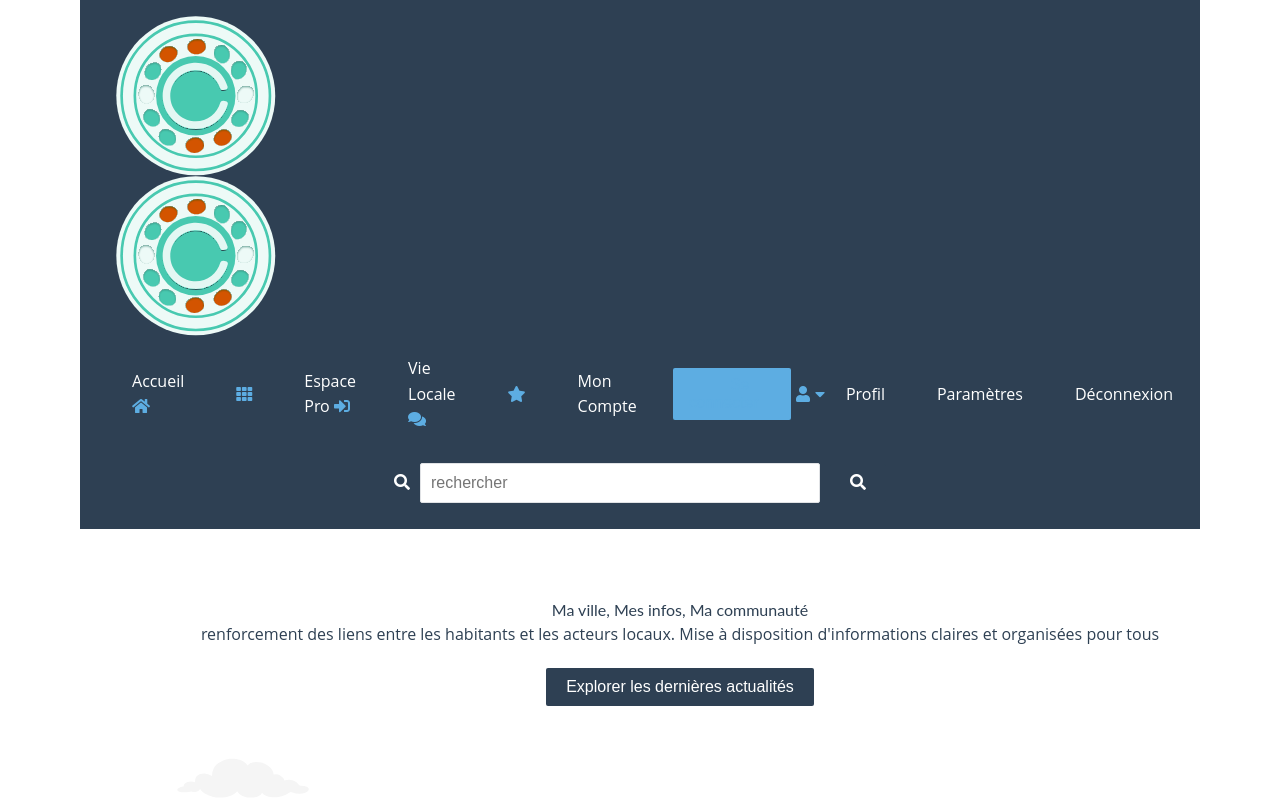
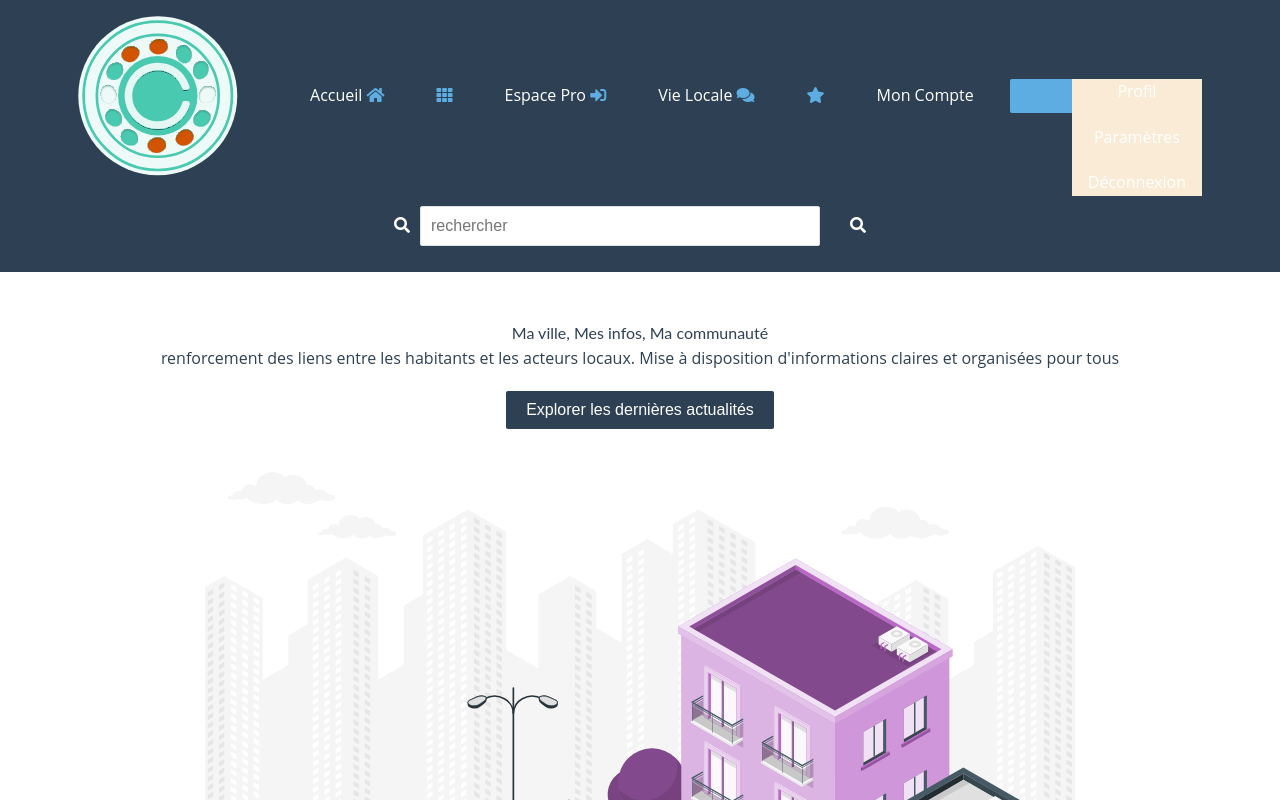
Before and after one commit to seliegarrigues/PauConnect_front, a plain HTML site: page index.html in a window 1280 px wide. Shown: the top 800 px of the page. Drawn offline with Linux system fonts and the light colour scheme.

Commit message:
modification du header

```diff
--- a/index.html
+++ b/index.html
@@ -51,7 +51,7 @@
   </head>
 
   <body>
-    <div class="container">
+
       <header role="banner">
         <div class="container header">
           <div class="logo-nav-wrapper">
@@ -73,11 +73,8 @@
                     srcset="asset/logo-small.jpg 600w"
                     sizes="600px"
                   />
+
                   <img
-                    id="logo-blanc"
-                    src="asset/logo-blanc.svg"
-                    alt="logo PauConnect fond sombre "
-                  /><img
                     id="logo-black"
                     src="asset/LOGO-black.svg"
                     alt="logo PauConnect  fond clair"
@@ -125,7 +122,8 @@
                   >Mon Compte
                   </a>
               </li>
-              <li class="dropdown">
+
+              <li >
                 <button class="btn-connexion" type="button" aria-label="Se connecter">
                   <a href="login.html"
                     ><span class="ghost">Se connecter</span></a
@@ -133,13 +131,16 @@
                 </button>
                 <span><i class="fas fa-user" id="user"></i></span>
                 <span><i class="fas fa-caret-down"></i></span>
-                <ul class="dropdown-menu">
+                </li>
+
+
+            </ul>
+            <div class="dropdown-menu">
+                <ul >
                   <li><a href="#">Profil</a></li>
                   <li><a href="#">Paramètres</a></li>
                   <li><a href="#">Déconnexion</a></li>
-                </ul>
-              </li>
-            </ul>
+                </ul></div>
           </nav>
         </div>
         <!-- champs de recherche -->
@@ -163,7 +164,8 @@
           </div>
         </div>
       </header>
-      <main>
+
+      <main class="container">
         <!-- Section Hero -->
 
         <section id="hero">
@@ -790,6 +792,7 @@
           </div>
         </section>
       </main>
+
       <!-- FOOTER -->
       <footer>
         <div class="container footer" id="footer">
@@ -896,6 +899,6 @@
           </div>
         </div>
       </footer>
-    </div>
+
   </body>
 </html>
--- a/style.css
+++ b/style.css
@@ -141,9 +141,6 @@ body {
   font-family: "Open Sans", sans-serif;
   line-height: 1.6;
   color: #2e4053;
-  max-width: 1200px;
-  margin: 0 auto;
-  padding: 0 20px;
 }
 
 h1,
@@ -244,14 +241,13 @@ header {
   box-sizing: border-box;
   flex-direction: column;
 }
-.container header {
+header .container {
   display: flex;
   align-items: center;
   width: 100%;
   justify-content: space-around;
 }
 .logo-nav-wrapper {
-  width: 100%;
   display: flex;
   justify-content: space-between;
   align-items: center;
@@ -266,7 +262,10 @@ header {
 }
 
 nav {
+  position: relative;
   display: flex;
+  height: fit-content;
+  justify-content: center;
 }
 
 nav ul {
@@ -288,6 +287,17 @@ nav ul li h5 {
 
 nav ul li span {
   color: #5dade2;
+}
+.dropdown-menu {
+  background-color: antiquewhite;
+  position: absolute;
+  top: 0;
+  right: 0;
+}
+.dropdown-menu ul {
+  display: flex;
+  flex-direction: column;
+  align-items: center;
 }
 
 .search {
@@ -490,6 +500,7 @@ footer {
   padding: 1rem;
   width: 100%;
   text-align: center;
+  display: flex;
 }
 
 #footer {
@@ -503,6 +514,8 @@ footer {
 .footer1 {
   flex: 1;
   min-width: 300px;
+  display: flex;
+  flex-direction: column;
 }
 
 .footer2 {
@@ -516,6 +529,8 @@ footer {
 .section_footer {
   flex: 1;
   min-width: 200px;
+  display: flex;
+  justify-content: space-evenly;
 }
 
 .section_footer h3 {
@@ -524,7 +539,7 @@ footer {
 
 .section_footer ul {
   display: flex;
-  flex-direction: column;
+
   gap: 10px;
 }
 
@@ -539,9 +554,6 @@ footer {
 }
 
 .social-icons {
-  display: flex;
-  justify-content: center;
-  gap: 20px;
 }
 
 .social-icons li a {
```
